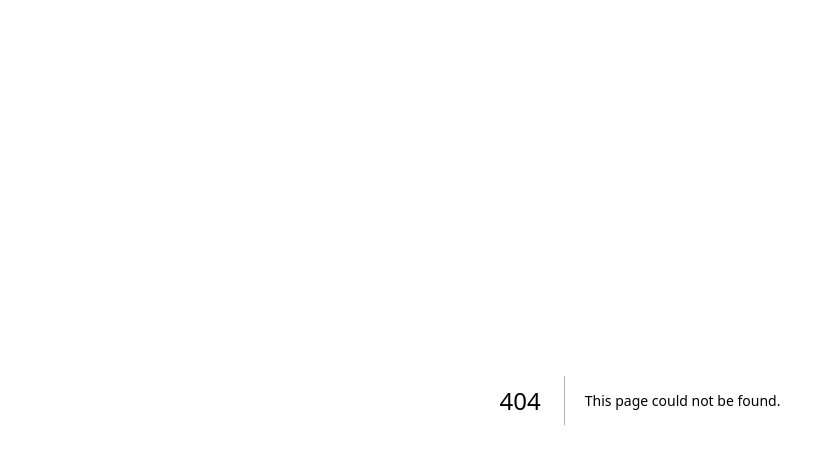
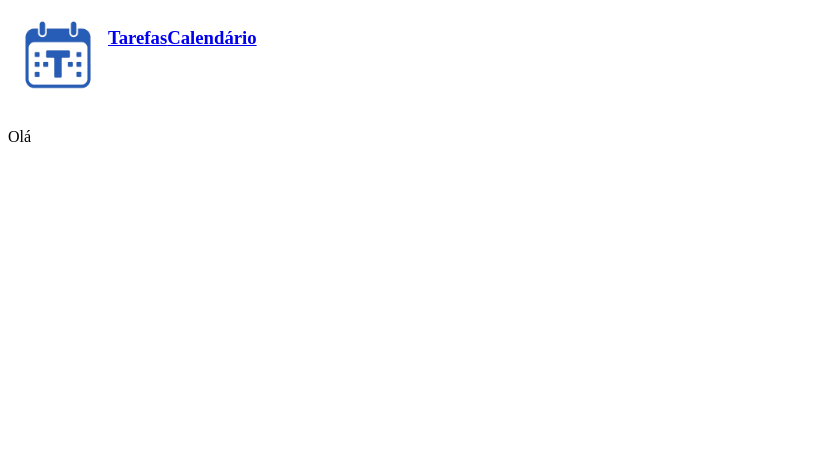
Before and after one commit to Alanribc/TaskFlow, a Next.js app in the folder frontend/taskflow/: page /calendario in a window 1280 px wide. Before the commit this address had no page. Shown: the top 464 px of the page, without its empty margins (0-835 px from the left). Built offline with nearby package versions, Linux system fonts and the light colour scheme.

Commit message:
começando CSS

```diff
--- /dev/null
+++ b/frontend/taskflow/src/app/calendario/page.js
@@ -0,0 +1,5 @@
+export default function Calendario(){
+    return (
+        <p>Olá</p>
+    )
+}
--- /dev/null
+++ b/frontend/taskflow/src/app/components/elements/Menu.jsx
@@ -0,0 +1,29 @@
+import Image from "next/image";
+import Link from "next/link";
+
+export function Menu(){
+    return(
+        <main className="mainMenu">
+            <nav className="menu">
+                <section className="elementosMenu">
+                    <Image
+                        src = "/logo_taskflow.png"
+                        width = {100}
+                        height = {100}
+                        alt = "logo"
+                        className="logoApp"
+                    />
+                </section>
+                <section className="elementosMenu">
+                    <Link href = "/tarefas"><h1>Tarefas</h1></Link>
+                </section>
+                <section className="elementosMenu">
+                    <Link href = "/calendario"><h1>Calendário</h1></Link>
+                </section>
+            </nav>
+        </main>
+
+
+
+    )
+}
--- a/frontend/taskflow/src/app/globals.css
+++ b/frontend/taskflow/src/app/globals.css
@@ -1,49 +1,17 @@
-:root {
-  --background: #ffffff;
-  --foreground: #171717;
+.menu{
+    display: inline;
+    display:inline-flex;
 }
 
-@media (prefers-color-scheme: dark) {
-  :root {
-    --background: #0a0a0a;
-    --foreground: #ededed;
-  }
+.logoApp{
+    margin: 0;
+    padding: 0;
 }
 
-html {
-  height: 100%;
+.elementosMenu{
+  display: inline;
 }
 
-html,
-body {
-  max-width: 100vw;
-  overflow-x: hidden;
+.mainMenu{
+  display:inline-flex;
 }
-
-body {
-  min-height: 100%;
-  display: flex;
-  flex-direction: column;
-  color: var(--foreground);
-  background: var(--background);
-  font-family: Arial, Helvetica, sans-serif;
-  -webkit-font-smoothing: antialiased;
-  -moz-osx-font-smoothing: grayscale;
-}
-
-* {
-  box-sizing: border-box;
-  padding: 0;
-  margin: 0;
-}
-
-a {
-  color: inherit;
-  text-decoration: none;
-}
-
-@media (prefers-color-scheme: dark) {
-  html {
-    color-scheme: dark;
-  }
-}
--- a/frontend/taskflow/src/app/layout.js
+++ b/frontend/taskflow/src/app/layout.js
@@ -1,5 +1,6 @@
 import { Geist, Geist_Mono } from "next/font/google";
 import "./globals.css";
+import { Menu } from "./components/elements/Menu";
 
 const geistSans = Geist({
   variable: "--font-geist-sans",
@@ -19,7 +20,11 @@ export const metadata = {
 export default function RootLayout({ children }) {
   return (
     <html lang="pt-br" className={`${geistSans.variable} ${geistMono.variable}`}>
-      <body>{children}</body>
+
+      <body>
+        <Menu></Menu>
+        {children}
+      </body>
     </html>
   );
 }
```
Also changed, not shown: frontend/taskflow/public/logo_taskflow.png (added).
